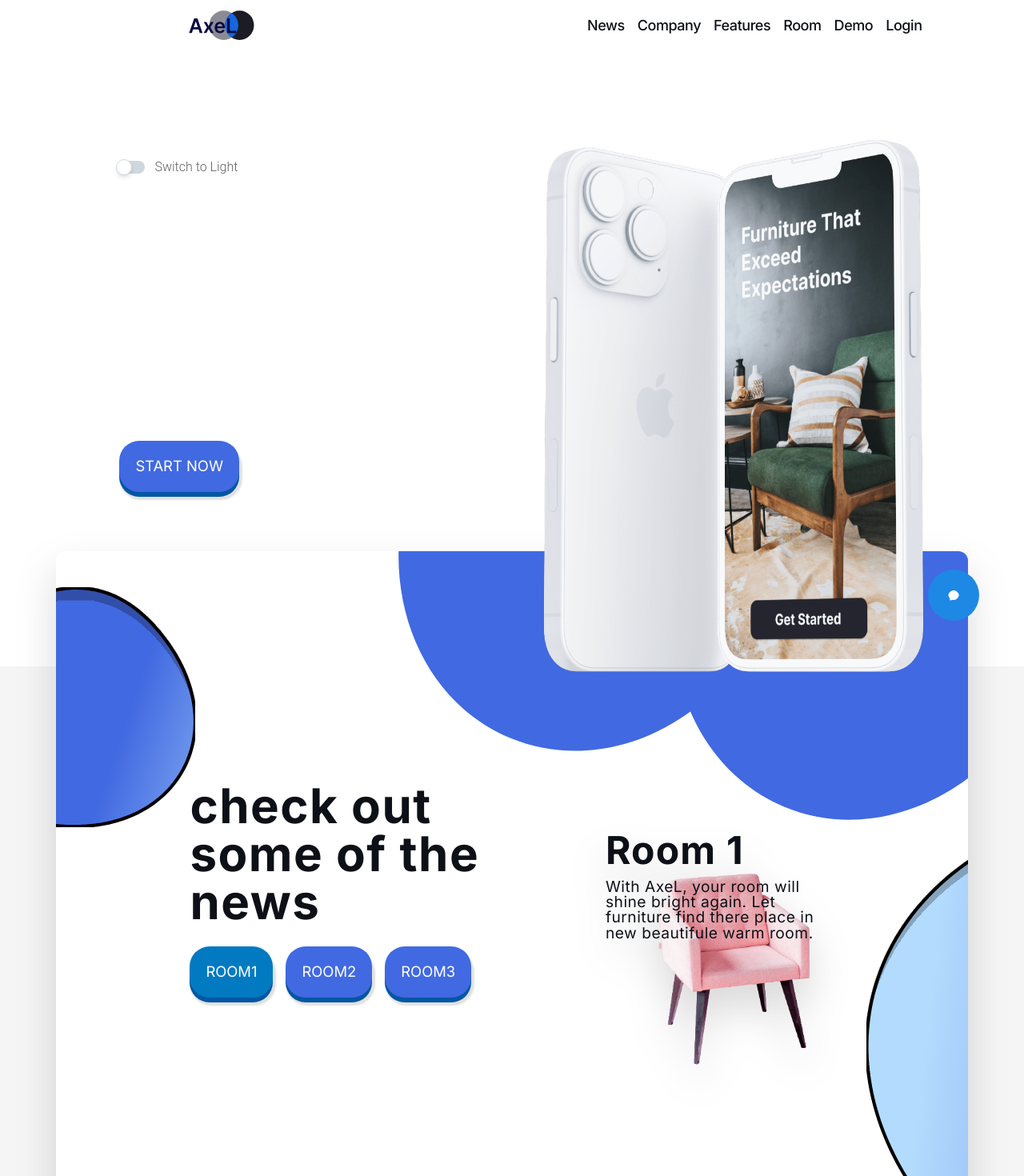
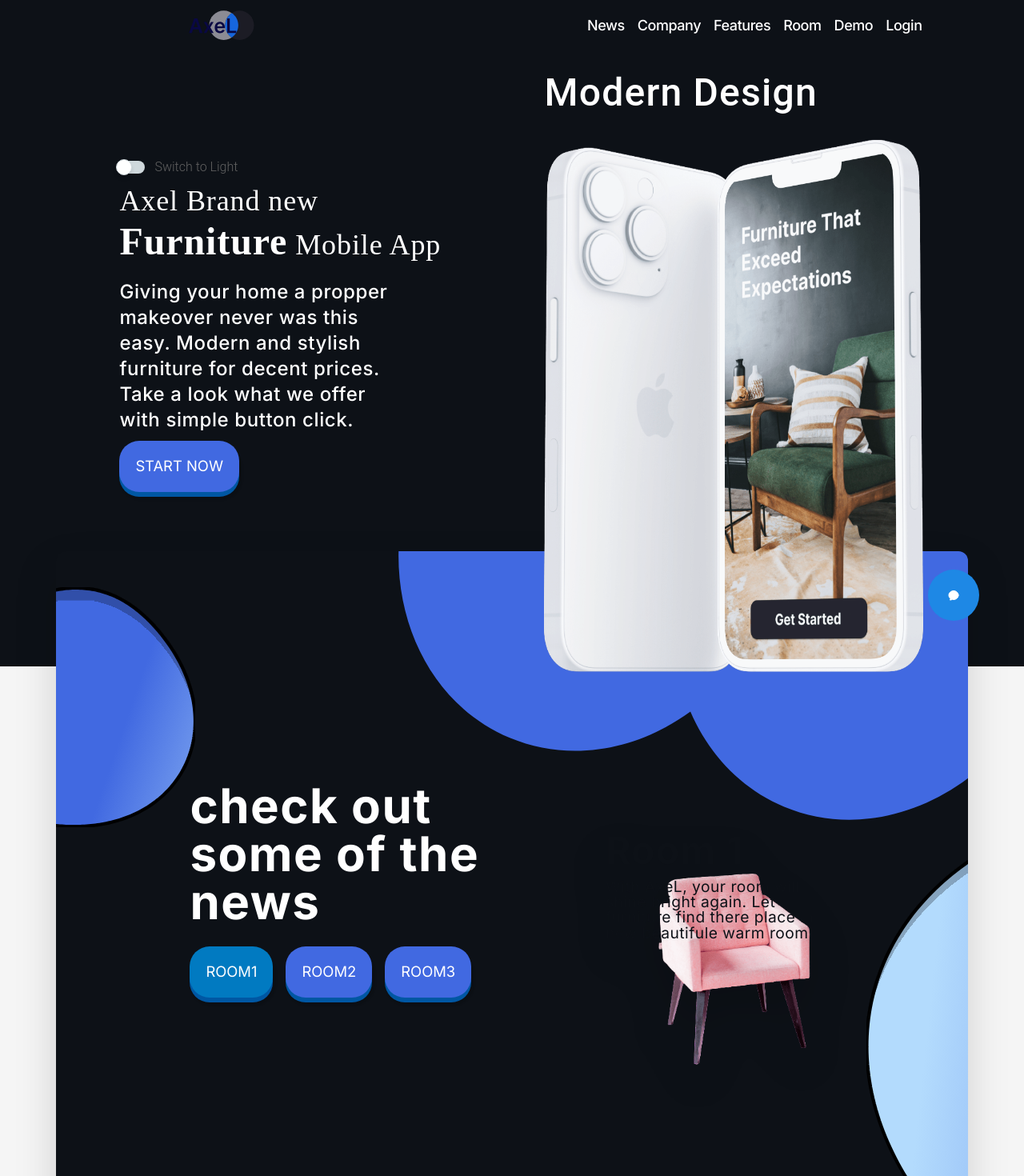
Before and after one commit to salmanulfarispk/FurnitureDesign_using-ReactVite-FramerMotion-, a React (Vite) app: page / in a window 1280 px wide. Shown: the top 1470 px of the page at 80% size. Built offline with nearby package versions, Linux system fonts and the light colour scheme; a web font is replaced by a local one.

Commit message:
adding theme context to all components..

```diff
--- a/src/Components/AllComponents/Home.jsx
+++ b/src/Components/AllComponents/Home.jsx
@@ -1,4 +1,4 @@
-import React, { useRef } from 'react'
+import React, { useContext, useRef } from 'react'
 import Navbar from "../Navbar/Navbar"
 import Header from '../Headers/Header'
 import { WrapperContainer } from '../WrapperContainer/WrapperContainer'
@@ -10,9 +10,13 @@ import NewsLetter from '../Midsection/NewsLetter'
 import { Cards } from '../Midsection/Card'
 import Footer from '../Footer/Footer'
 import { PopUpButton } from '../PopUpButton/PopUpButton'
+import  { ThemeBgContext } from "../ContextWrapper/ThemeContext"
+
 
 
 function Home() {
+
+  const {theme}=useContext(ThemeBgContext)
 
   return (
     <div className='relative'>
@@ -21,7 +25,7 @@ function Home() {
         <PopUpButton />
      </div>
 
-      <div className='bg-white'>
+      <div className={theme === "light" ? "bg-white" : "bg-dark"}>
         <WrapperContainer navHead>
       <Navbar/>
       <Header/>
--- a/src/Components/Midsection/MidChild.jsx
+++ b/src/Components/Midsection/MidChild.jsx
@@ -1,7 +1,11 @@
-import React from 'react'
+import React, { useContext } from 'react'
 import { motion } from 'framer-motion'
+import { ThemeBgContext } from "../ContextWrapper/ThemeContext"
 
 export const MidChild = ({data,click}) => {
+
+  const {theme}=useContext(ThemeBgContext)
+
   return (
     <div>
       <div>
--- a/src/Components/Midsection/MidFilterSection.jsx
+++ b/src/Components/Midsection/MidFilterSection.jsx
@@ -1,10 +1,13 @@
-import React, { useEffect, useState } from 'react'
+import React, { useContext, useEffect, useState } from 'react'
 import { MidButton } from './MidButton'
 import { sliderData } from '../../DatasForPages/Dummydatas'
 import { MidChild } from './MidChild'
 import { motion } from 'framer-motion'
+import { ThemeBgContext } from "../ContextWrapper/ThemeContext"
 
 export const MidFilterSection = () => {
+
+  const {theme}=useContext(ThemeBgContext)
 
     const buttons=[
     {
@@ -60,8 +63,12 @@ export const MidFilterSection = () => {
                 hidden: {opacity:0 ,scale: 0}
             }}
            >
-                <h2 className='w-96 text-6xl font-bold font-inter no-underline align-middle
-                tracking-wide normal-case leading-none text-dark'>check out some of the news
+                <h2 className={
+                  theme === "light" ?
+                'w-96 text-6xl font-bold font-inter no-underline align-middle tracking-wide normal-case leading-none text-dark':
+                'w-96 text-6xl font-bold font-inter no-underline align-middle tracking-wide normal-case leading-none text-white'
+                }
+                >check out some of the news
                 </h2>
 
                <MidButton buttons={buttons} filter={filterData} selected={selected}/>
--- a/src/Components/Navbar/Navbar.jsx
+++ b/src/Components/Navbar/Navbar.jsx
@@ -1,11 +1,15 @@
-import React, { useEffect, useState } from 'react'
+import React, { useContext, useEffect, useState } from 'react'
 import logo from "../../assets/images/logo.svg"
 import { navbarData } from "../../DatasForPages/Dummydatas"
 import { Link } from 'react-scroll'
+import  { ThemeBgContext } from "../ContextWrapper/ThemeContext"
+
 
 export default function Navbar() {
 
   const [scroll,setScroll]=useState(false)
+
+  const {theme}=useContext(ThemeBgContext)
 
   const handleScroll=()=>{
     if(window.scrollY > 50){
@@ -51,8 +55,11 @@ export default function Navbar() {
                   isDynamic={true}
                   ignoreCancelEvents={false}
                   spyThrottle={500}
-                  className='cursor-pointer text-dark font-inter text-lg font-medium
-                  tracking-tight py-1 px-2 hover:text-blue-500'
+                  className={
+                    theme === "light"
+                      ? "cursor-pointer text-dark font-inter text-lg font-medium tracking-tight py-1 px-2 hover:text-blue-500"
+                      : "cursor-pointer text-white font-inter text-lg font-medium tracking-tight py-1 px-2 hover:text-blue-500"
+                  }
                   >
                   {item.name}
                 </Link>
--- a/src/Components/WrapperContainer/WrapperContainer.jsx
+++ b/src/Components/WrapperContainer/WrapperContainer.jsx
@@ -1,10 +1,20 @@
-import React from 'react'
+import React, { useContext } from 'react'
+import  { ThemeBgContext } from "../ContextWrapper/ThemeContext"
+
 
 export const WrapperContainer = ({navHead, children}) => {
+
+  const {theme}=useContext(ThemeBgContext)
+
   return (
-    <div className={!navHead ? " container mx-auto px-4 bg-wrapperBg h-full w-full bg-cover bg-no-repeat bg-center rounded-xl -translate-y-36 drop-shadow-2xl"
-    :"container mx-auto px-4 "}>
+      <div
+      className={ !navHead  ? `container mx-auto px-4 ${ theme === "light" ? " bg-wrapperBg" : "bg-wrapperDark"} h-full w-full bg-cover bg-no-repeat bg-center rounded-xl -translate-y-36 drop-shadow-2xl`
+          : "container mx-auto px-4"
+      }
+    >
+
       {children}
+
     </div>
   )
 }
--- a/tailwind.config.js
+++ b/tailwind.config.js
@@ -16,7 +16,8 @@ module.exports = withMT({
       }
     },
     backgroundImage:{
-      wrapperBg: "url('assets/images/wrapperBackground.svg')"
+      wrapperBg: "url('assets/images/wrapperBackground.svg')",
+      wrapperDark: "url('assets/images/wrapperDark.svg')",
     },
     container:{
       screens:{
```
Also changed, not shown: src/assets/images/wrapperDark.svg (added).
